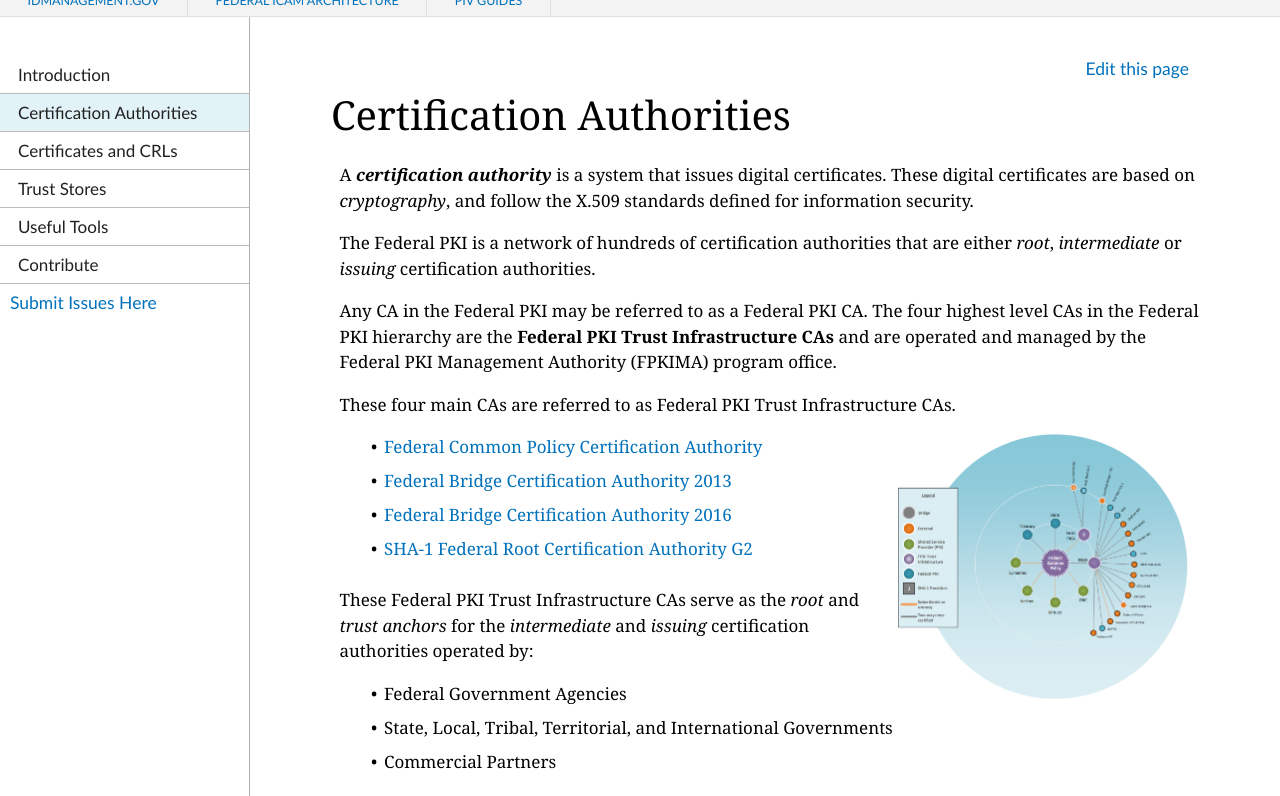
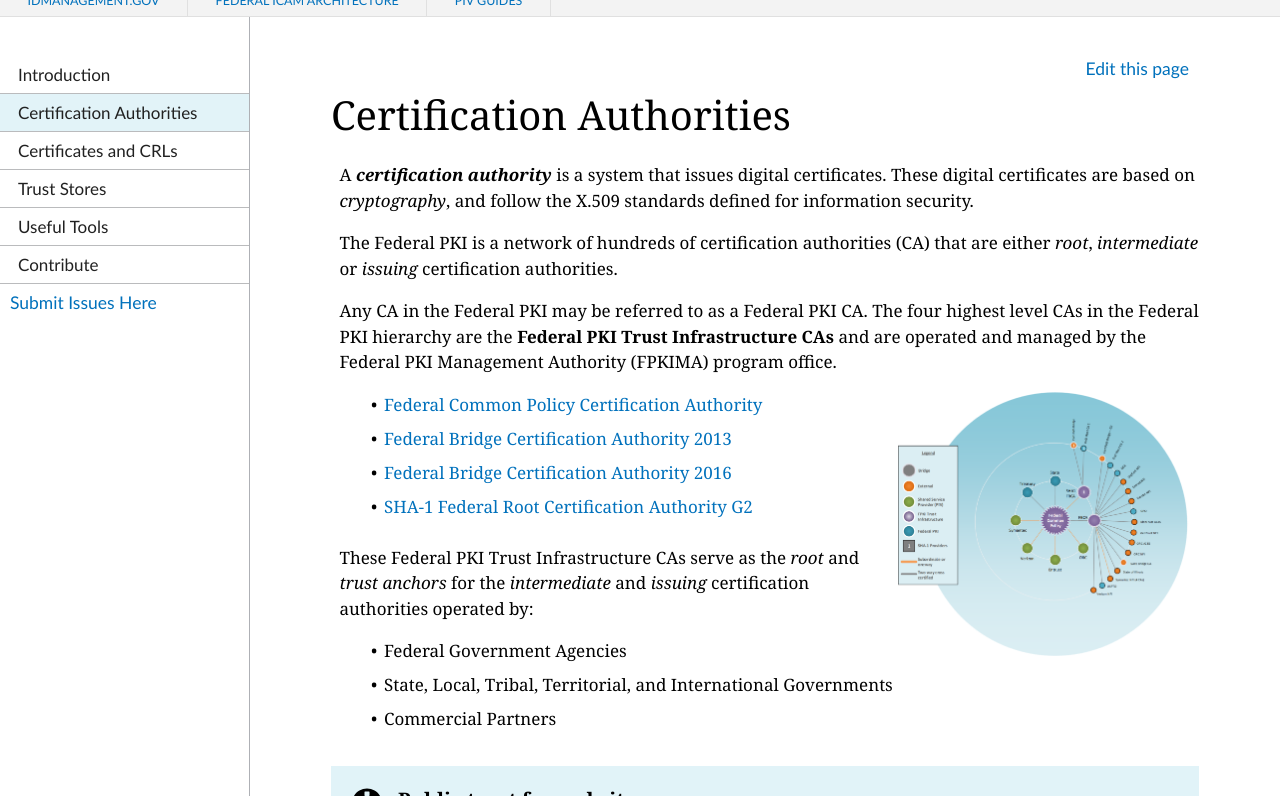
Before and after one commit to GSA/fpki-guides, a Jekyll site: the page built from pages/fpki_cas.md, in a window 1280 px wide and 900 px high, cut to the strip 104-900 px from the top of the window. Built offline with Jekyll 4.4.1, drawn with Linux system fonts in a browser that asks for light colours; nearby versions of some CDN libraries.

Commit message:
update to CAs
introducing acronym
duplicative info removed

```diff
--- a/pages/fpki_cas.md
+++ b/pages/fpki_cas.md
@@ -6,11 +6,9 @@
 
 A **_certification authority_** is a system that issues digital certificates.  These digital certificates are based on _cryptography_, and follow the X.509 standards defined for information security.
 
-The Federal PKI is a network of hundreds of certification authorities that are either _root_, _intermediate_ or _issuing_ certification authorities.
+The Federal PKI is a network of hundreds of certification authorities (CA) that are either _root_, _intermediate_ or _issuing_ certification authorities.
 
 Any CA in the Federal PKI may be referred to as a Federal PKI CA.   The four highest level CAs in the Federal PKI hierarchy are the **Federal PKI Trust Infrastructure CAs** and are operated and managed by the Federal PKI Management Authority (FPKIMA) program office.
-
-These four main CAs are referred to as Federal PKI Trust Infrastructure CAs.
 
 ![FPKI Trust Infrastructure]({{site.baseurl}}/img/fpki_trust_cas.png){:style="width:35%;float:right;"}
 
```
